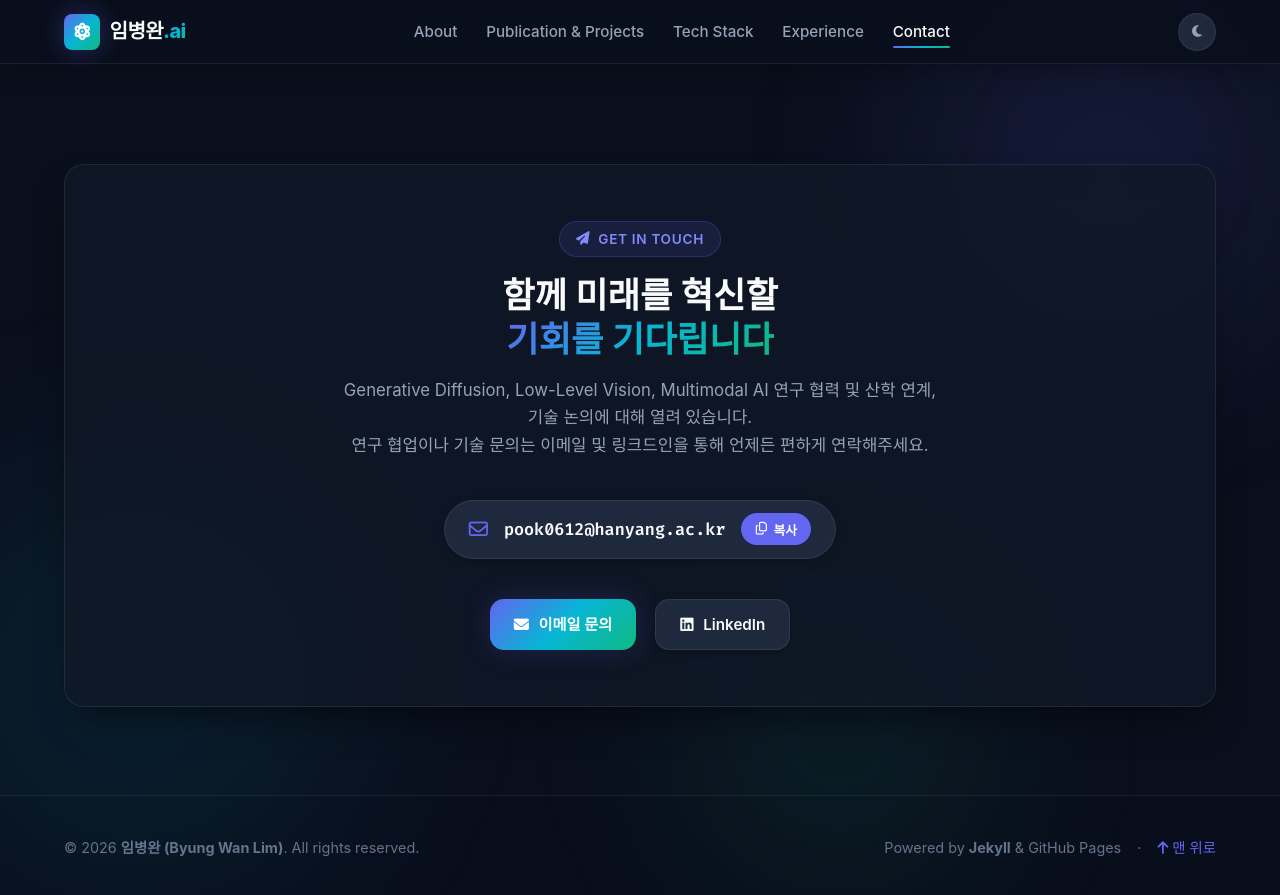
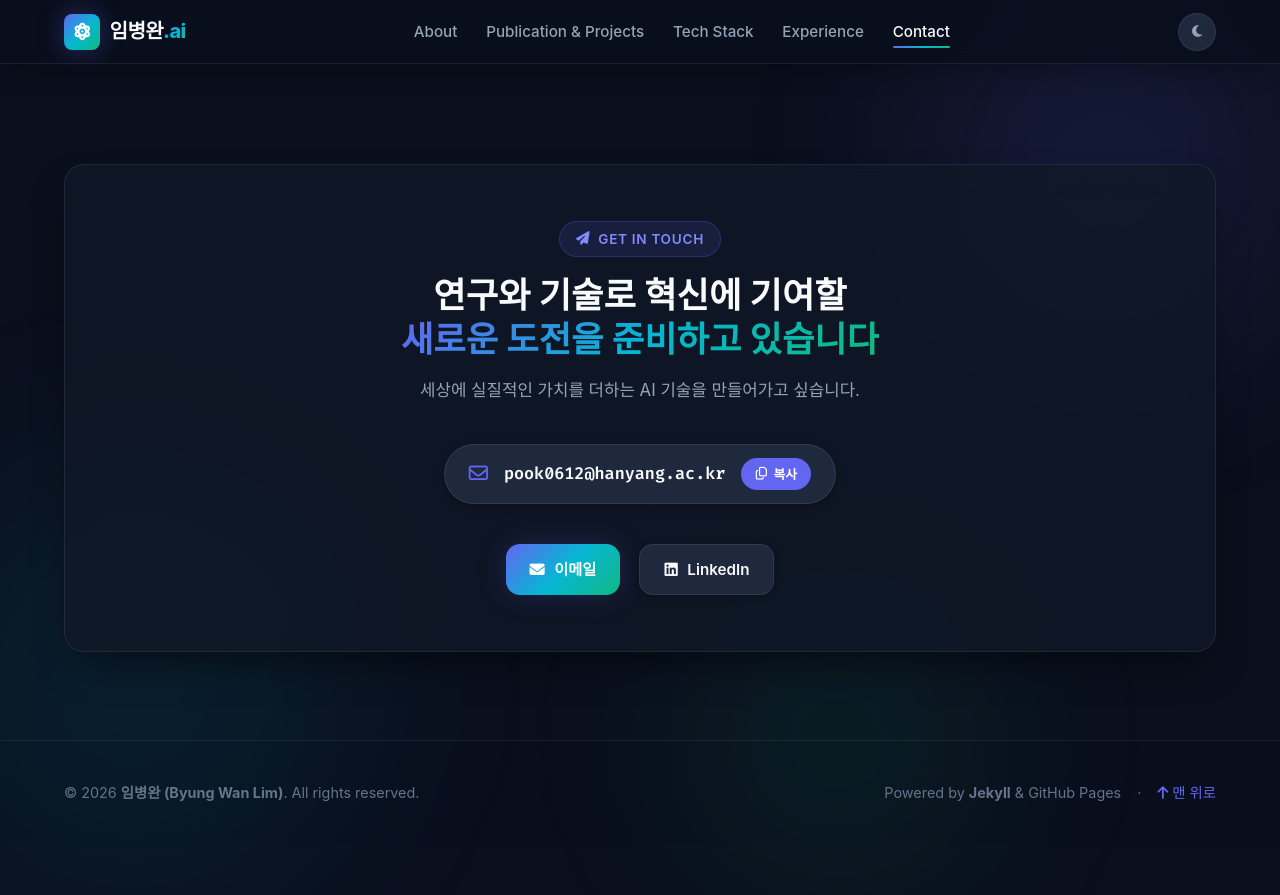
Before and after one commit to ByungWanLim/ByungWanLim.github.io, a Jekyll site: the page built from index.html, in a window 1280 px wide and 900 px high, scrolled down 6269 px. Shown: the top 895 px of the window. Built offline with Jekyll 4.4.1, drawn with Linux system fonts in a browser that asks for light colours; some web fonts are replaced; after the commit the page ends 7114 px from its top, so only the background shows below that.

Commit message:
feat: add contact section with email copy functionality and social links

```diff
--- a/_includes/contact.html
+++ b/_includes/contact.html
@@ -6,10 +6,9 @@
         <span>Get in Touch</span>
       </div>
 
-      <h2 class="contact-title">함께 미래를 혁신할 <br><span class="gradient-text">기회를 기다립니다</span></h2>
+      <h2 class="contact-title">연구와 기술로 혁신에 기여할 <br><span class="gradient-text">새로운 도전을 준비하고 있습니다</span></h2>
       <p class="contact-desc">
-        Generative Diffusion, Low-Level Vision, Multimodal AI 연구 협력 및 산학 연계, 기술 논의에 대해 열려 있습니다.<br>
-        연구 협업이나 기술 문의는 이메일 및 링크드인을 통해 언제든 편하게 연락해주세요.
+        세상에 실질적인 가치를 더하는 AI 기술을 만들어가고 싶습니다.<br>
       </p>
 
       <div class="contact-email-box">
@@ -25,7 +24,7 @@
       <div class="contact-social-links">
         <a href="mailto:{{ site.data.profile.email }}" class="btn btn-primary">
           <i class="fa-solid fa-envelope"></i>
-          <span>이메일 문의</span>
+          <span>이메일</span>
         </a>
         <a href="{{ site.data.profile.linkedin }}" target="_blank" rel="noopener noreferrer" class="btn btn-secondary">
           <i class="fa-brands fa-linkedin"></i>
```
